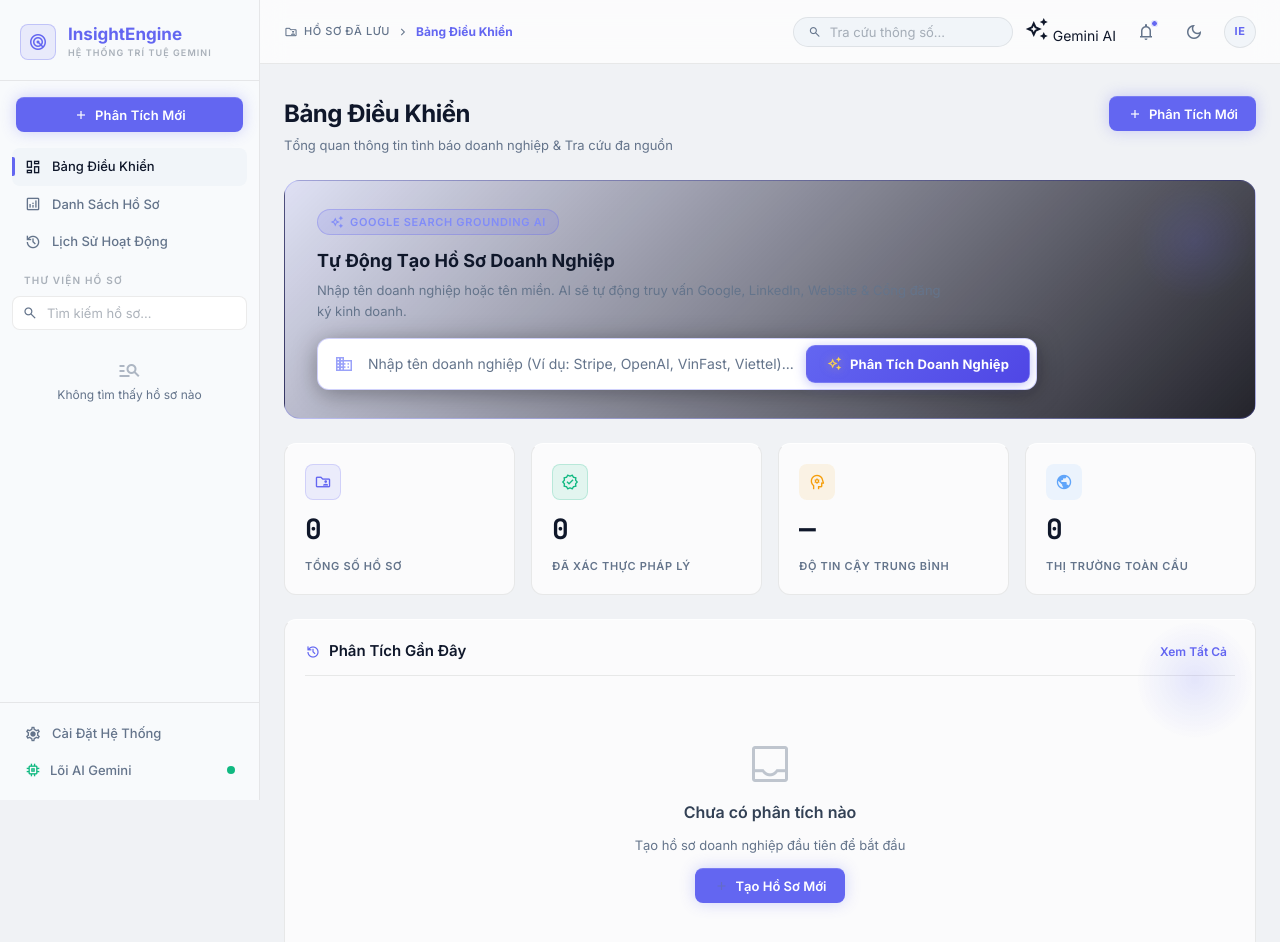
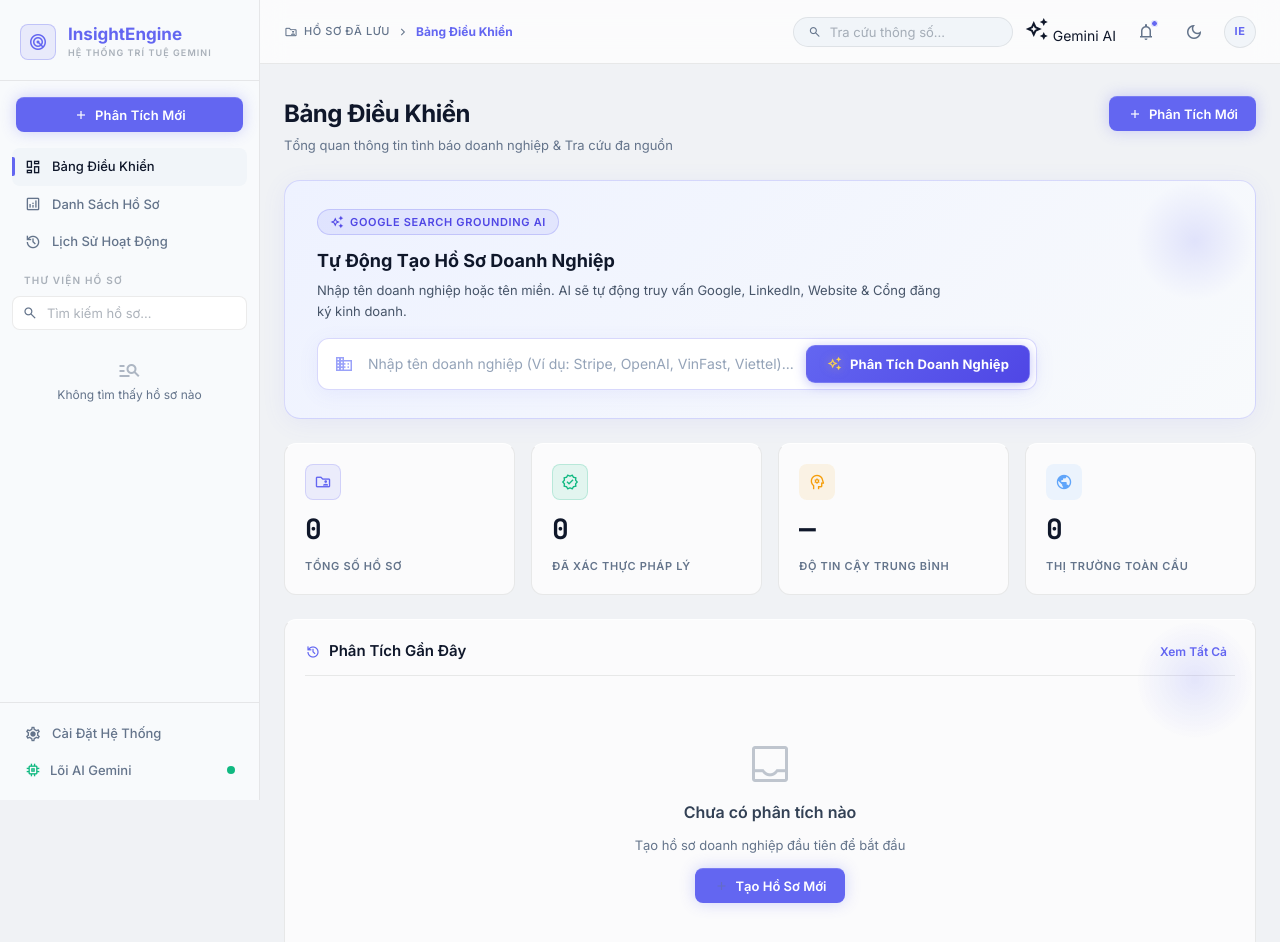
Before and after one commit to vanduc2514/company-profile, a website: page frontend/index.html in a window 1280 px wide. Both pictures are taken after a click on the button "light_mode". Shown: the top 942 px of the page. Drawn offline with nearby package versions, Linux system fonts and the light colour scheme; no server answers.

Commit message:
style(frontend): add light mode support for search-hero-panel
Define styles for the hero search component to ensure proper visibility and readability when the application is switched to light mode.

```diff
--- a/frontend/style.css
+++ b/frontend/style.css
@@ -1445,6 +1445,46 @@ input, textarea, select { font-family: inherit; }
   margin-bottom: 24px;
 }
 
+/* Light mode specific styling for search-hero-panel */
+.light .search-hero-panel {
+  background: linear-gradient(135deg, #eef2ff 0%, #f8fafc 100%);
+  border: 1px solid rgba(99, 102, 241, 0.22);
+  box-shadow: 0 4px 24px rgba(99, 102, 241, 0.08);
+}
+
+.light .hero-badge {
+  background: rgba(99, 102, 241, 0.1);
+  border-color: rgba(99, 102, 241, 0.25);
+  color: #4f46e5;
+}
+
+.light .hero-title {
+  color: #0f172a;
+}
+
+.light .hero-subtitle {
+  color: #475569;
+}
+
+.light .hero-search-box {
+  background: #ffffff;
+  border: 1.5px solid rgba(99, 102, 241, 0.25);
+  box-shadow: 0 4px 20px rgba(99, 102, 241, 0.08);
+}
+
+.light .hero-search-box:focus-within {
+  border-color: var(--accent-primary);
+  box-shadow: 0 0 0 3px rgba(99, 102, 241, 0.15), 0 4px 24px rgba(99, 102, 241, 0.12);
+}
+
+.light .hero-search-box input {
+  color: #0f172a;
+}
+
+.light .hero-search-box input::placeholder {
+  color: #94a3b8;
+}
+
 .hero-badge {
   display: inline-flex;
   align-items: center;
```
